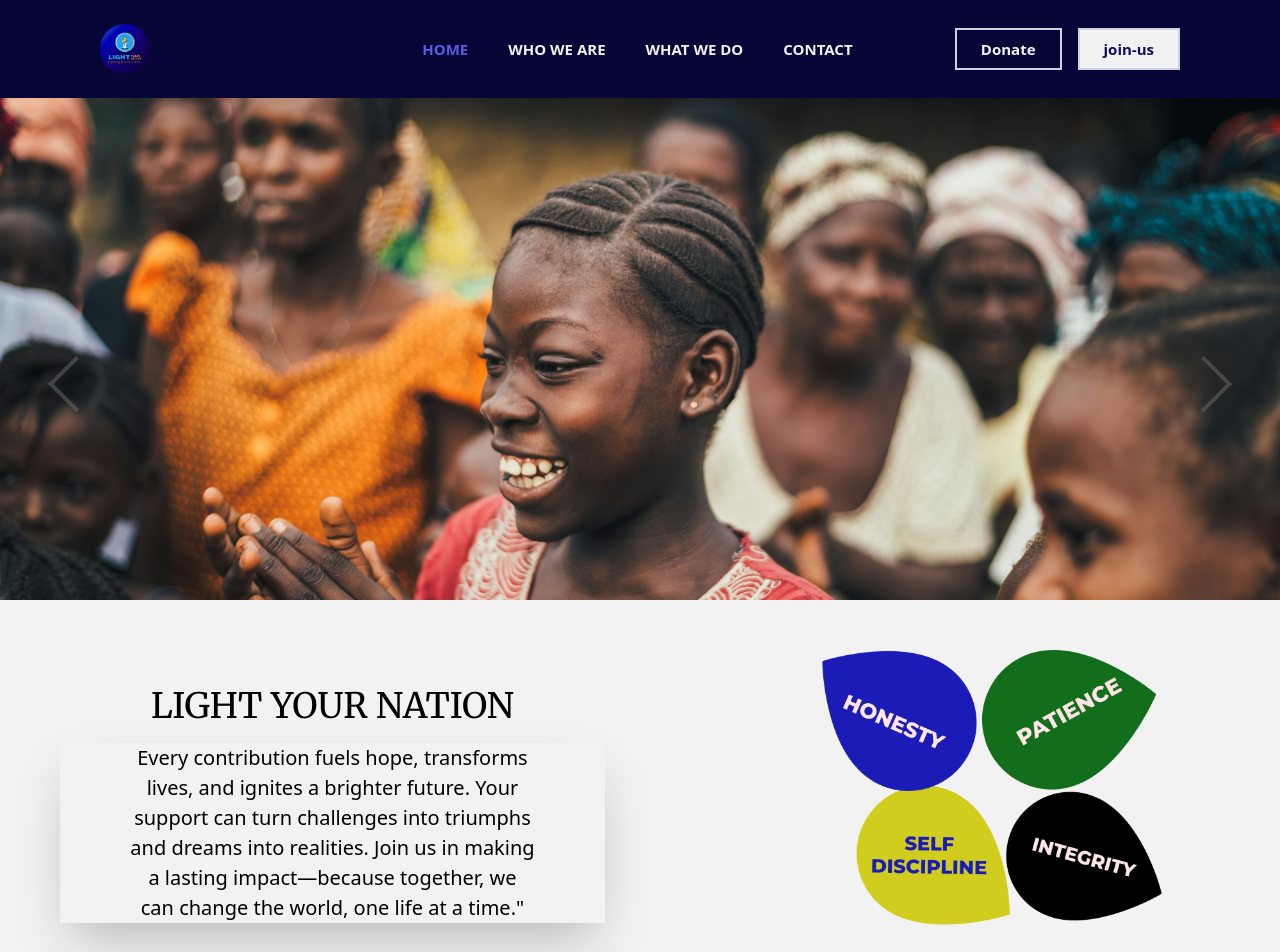
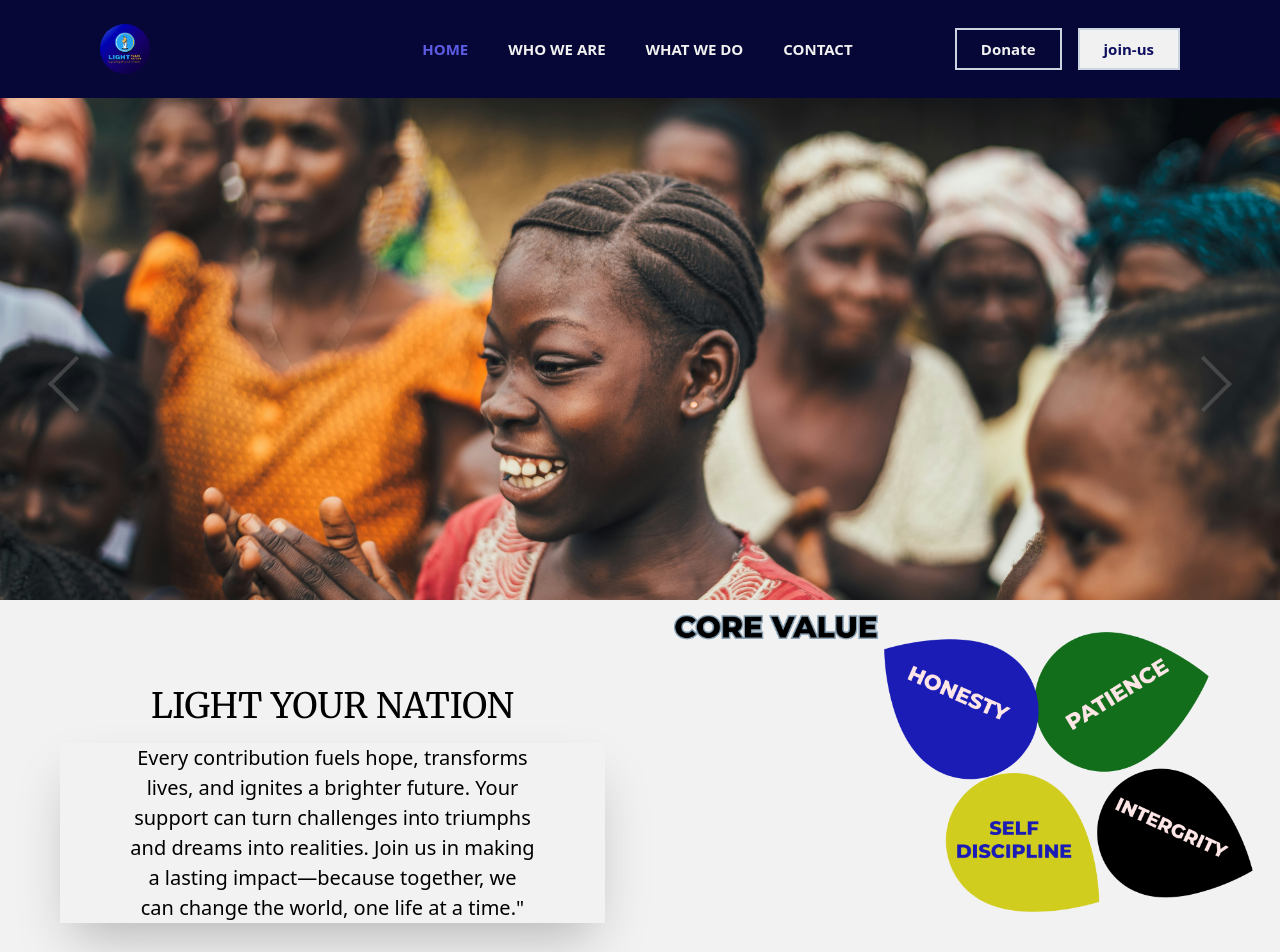
Before and after one commit to OdionBilly/Light-Your-Nation, a React (Vite) app: page / in a window 1280 px wide. Shown: the top 952 px of the page. Built offline with nearby package versions, Linux system fonts and the light colour scheme.

Commit message:
modified:   src/components/Cart.jsx

```diff
--- a/src/components/Cart.jsx
+++ b/src/components/Cart.jsx
@@ -1,5 +1,6 @@
 import React from 'react'
 import { BiAccessibility , BiBuilding, BiHeart} from 'react-icons/bi';
+import heroimage from '../assets/Hero-image-2.png'
 
 export const Cart = () => {
   return (
@@ -20,7 +21,7 @@ export const Cart = () => {
           </div>
 
           <div className="w-[100%] md:mt-10 lg:mt-0 opacity-2 ">
-            <img src="/src/assets/Hero-image-3.png" className="" alt="" />
+            <img src={heroimage} className="" alt="" />
           </div>
         </div>
       </div>
```
